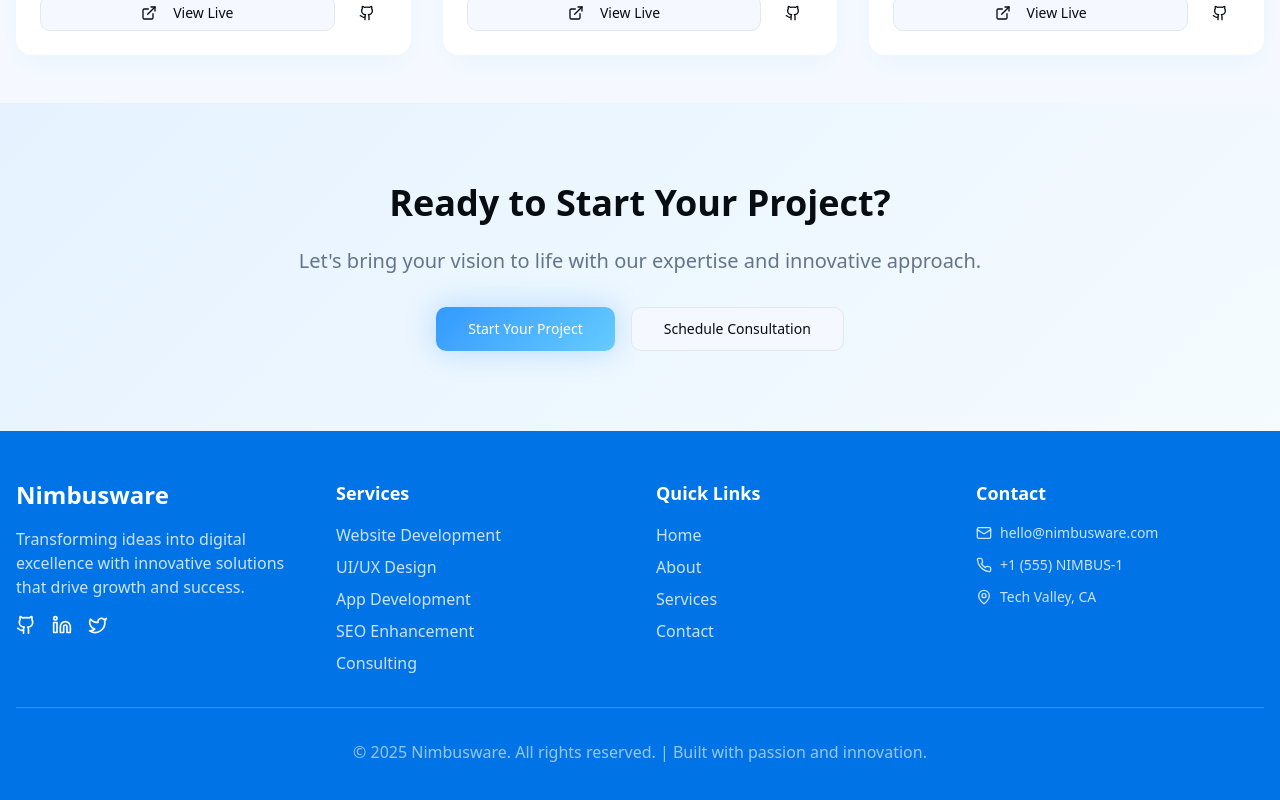
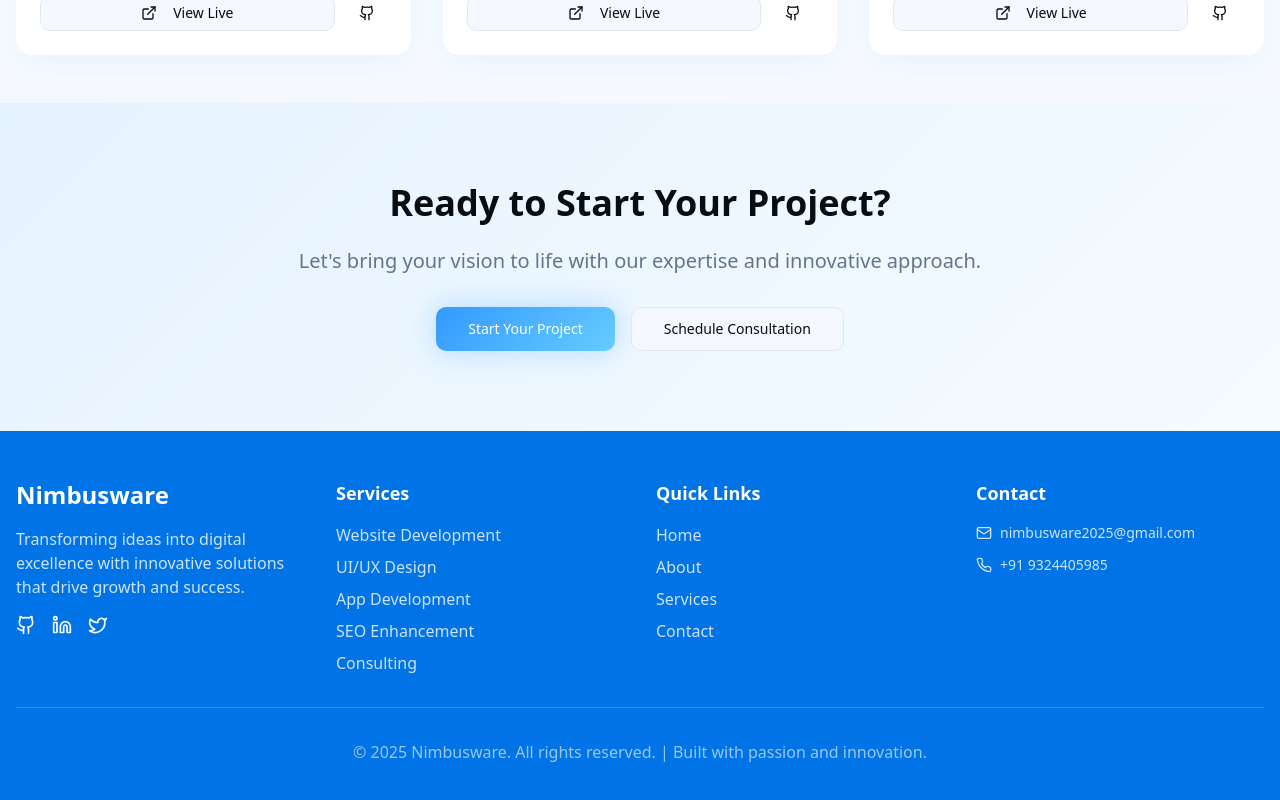
Before and after one commit to aditya8985/nimbusware-cloud-creative, a React (Vite) app: page /works in a window 1280 px wide. Shown: the part 1670-2470 px from the top of the page. Built offline with nearby package versions, Linux system fonts and the light colour scheme.

Commit message:
Update contact details
Add company contact information and remove address/visit us section.

```diff
--- a/src/components/Contact.tsx
+++ b/src/components/Contact.tsx
@@ -1,7 +1,7 @@
 import { Button } from "@/components/ui/button";
 import { Input } from "@/components/ui/input";
 import { Textarea } from "@/components/ui/textarea";
-import { Mail, Phone, MapPin, Send } from "lucide-react";
+import { Mail, Phone, Send } from "lucide-react";
 
 const Contact = () => {
   return (
@@ -85,8 +85,7 @@ const Contact = () => {
                       </div>
                       <div>
                         <h4 className="font-semibold text-foreground">Email Us</h4>
-                        <p className="text-muted-foreground">hello@nimbusware.com</p>
-                        <p className="text-muted-foreground">contact@nimbusware.com</p>
+                        <p className="text-muted-foreground">nimbusware2025@gmail.com</p>
                       </div>
                     </div>
 
@@ -96,21 +95,10 @@ const Contact = () => {
                       </div>
                       <div>
                         <h4 className="font-semibold text-foreground">Call Us</h4>
-                        <p className="text-muted-foreground">+1 (555) NIMBUS-1</p>
-                        <p className="text-muted-foreground">Available 9 AM - 6 PM EST</p>
+                        <p className="text-muted-foreground">+91 9324405985</p>
                       </div>
                     </div>
 
-                    <div className="flex items-start">
-                      <div className="flex items-center justify-center w-12 h-12 bg-primary rounded-lg mr-4 flex-shrink-0">
-                        <MapPin className="w-6 h-6 text-white" />
-                      </div>
-                      <div>
-                        <h4 className="font-semibold text-foreground">Visit Us</h4>
-                        <p className="text-muted-foreground">123 Innovation Drive</p>
-                        <p className="text-muted-foreground">Tech Valley, CA 94000</p>
-                      </div>
-                    </div>
                   </div>
                 </div>
 
--- a/src/components/Footer.tsx
+++ b/src/components/Footer.tsx
@@ -1,4 +1,4 @@
-import { Mail, Phone, MapPin, Github, Linkedin, Twitter } from "lucide-react";
+import { Mail, Phone, Github, Linkedin, Twitter } from "lucide-react";
 
 const Footer = () => {
   const currentYear = new Date().getFullYear();
@@ -55,15 +55,11 @@ const Footer = () => {
             <div className="space-y-3 text-primary-foreground/80">
               <div className="flex items-center">
                 <Mail className="w-4 h-4 mr-2" />
-                <span className="text-sm">hello@nimbusware.com</span>
+                <span className="text-sm">nimbusware2025@gmail.com</span>
               </div>
               <div className="flex items-center">
                 <Phone className="w-4 h-4 mr-2" />
-                <span className="text-sm">+1 (555) NIMBUS-1</span>
-              </div>
-              <div className="flex items-center">
-                <MapPin className="w-4 h-4 mr-2" />
-                <span className="text-sm">Tech Valley, CA</span>
+                <span className="text-sm">+91 9324405985</span>
               </div>
             </div>
           </div>
```
